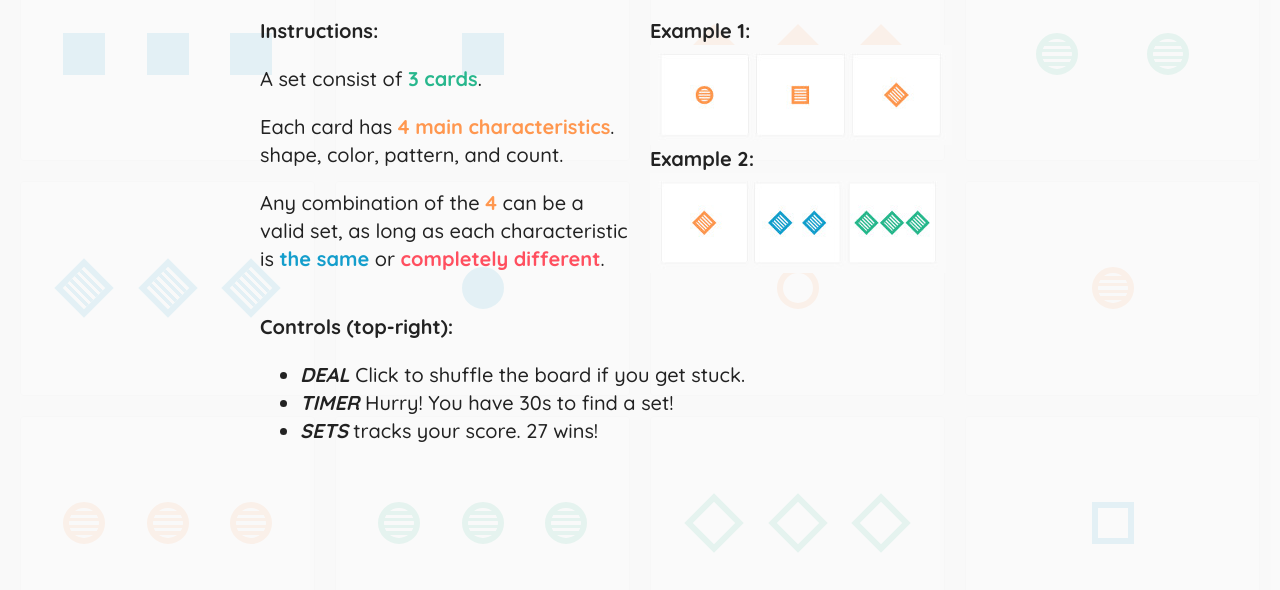
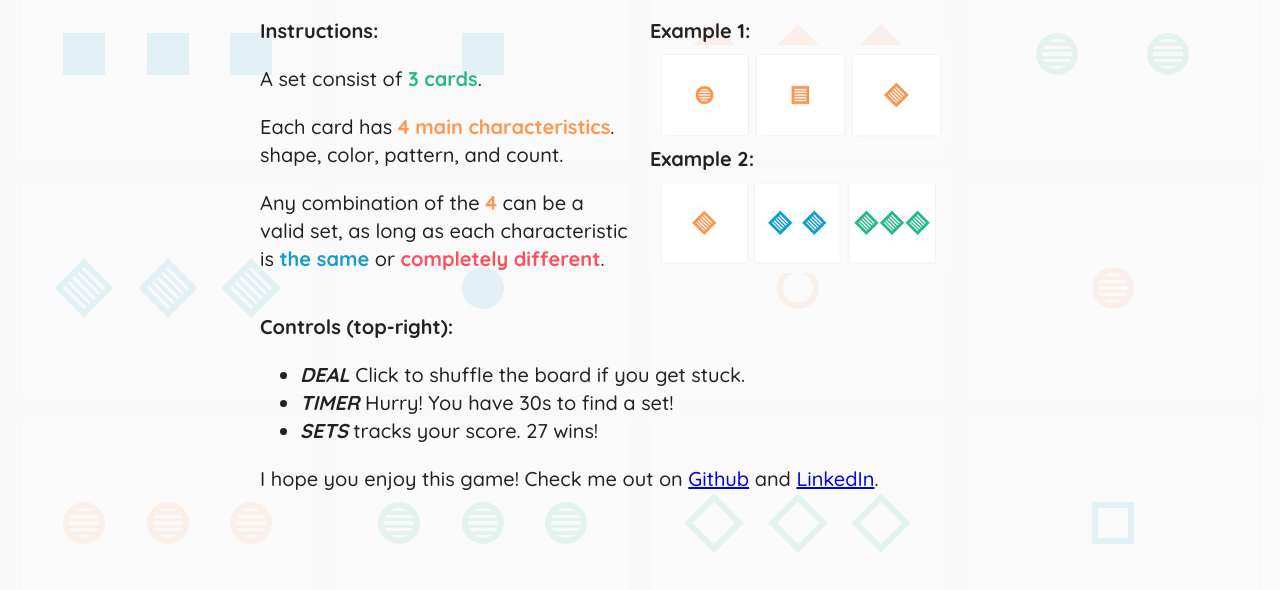
Before and after one commit to nrrs/super-set, a website built with webpack: page index.html in a window 1280 px wide. Shown: the part 150-740 px from the top of the page. Built offline with nearby package versions, Linux system fonts and the light colour scheme.

Commit message:
Add github and linkedin link

```diff
--- a/index.html
+++ b/index.html
@@ -85,6 +85,7 @@
                 <li><strong><i>TIMER</i></strong> Hurry! You have 30s to find a set!</li>
                 <li><strong><i>SETS</i></strong> tracks your score. 27 wins!</li>
               </ul>
+              <p>I hope you enjoy this game! Check me out on <a href="https://github.com/nrrs" title="Norris Kwan Github" target="_blank">Github</a> and <a href="https://www.linkedin.com/in/norriskwan/" title="Norris Kwan LinkedIn" target="_blank">LinkedIn</a>.
             </div>
           </div>
         </section>
```
